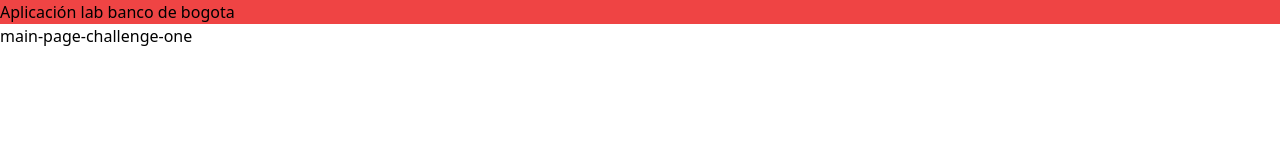
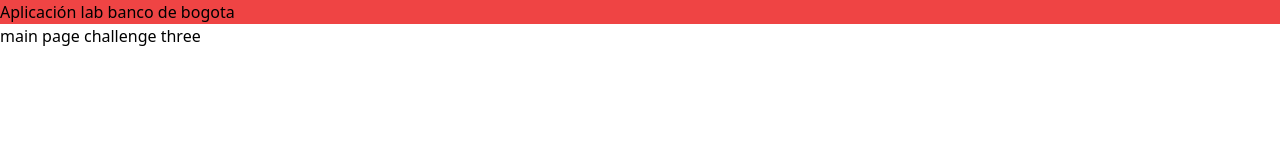
Before and after one commit to Jeanza94/lab-angular, an Angular app: page /challenge-three/problem in a window 1280 px wide. Before the commit this address led to /challenge-one/problem. Shown: the top 160 px of the page. Built offline with nearby package versions, Linux system fonts and the light colour scheme.

Commit message:
estructura y rutas creadas challenge three

```diff
--- a/src/app/app-routing.module.ts
+++ b/src/app/app-routing.module.ts
@@ -11,6 +11,10 @@
     loadChildren: () => import('./challenge-two/challenge-two.module').then(m => m.ChallengeTwoModule)
   },
   {
+    path: 'challenge-three',
+    loadChildren: () => import('./challenge-three/challenge-three.module').then(m => m.ChallengeThreeModule)
+  },
+  {
     path: '**',
     redirectTo: 'challenge-one'
   }
--- /dev/null
+++ b/src/app/challenge-three/pages/main-page/main-page.component.html
@@ -0,0 +1 @@
+<p>main page challenge three</p>
```
Also changed, not shown: src/app/challenge-three/challenge-three-routing.module.ts (added, +26 -0 lines), src/app/challenge-three/challenge-three.module.ts (added, +17 -0 lines), src/app/challenge-three/pages/main-page/main-page.component.ts (added, +11 -0 lines).
